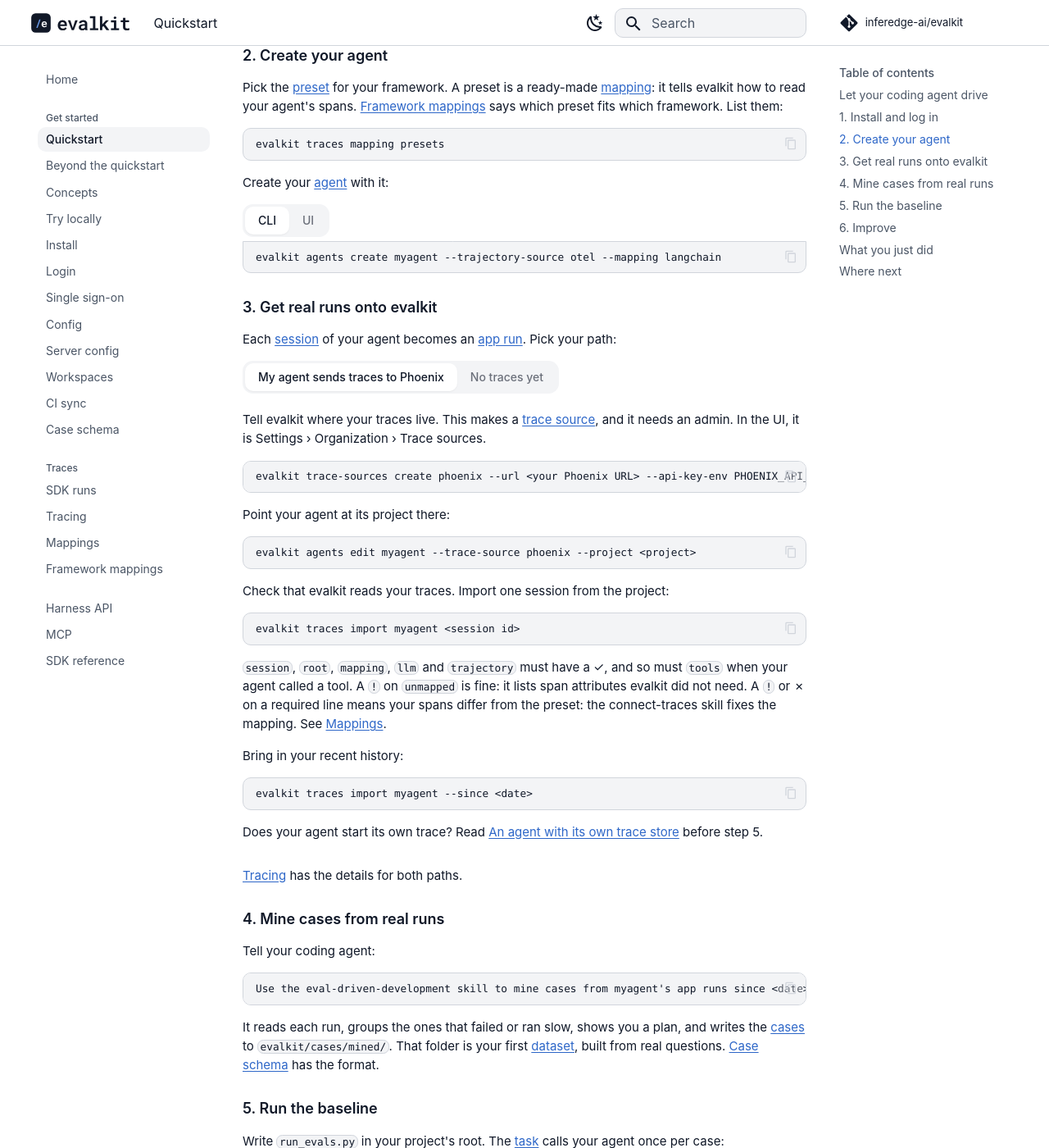
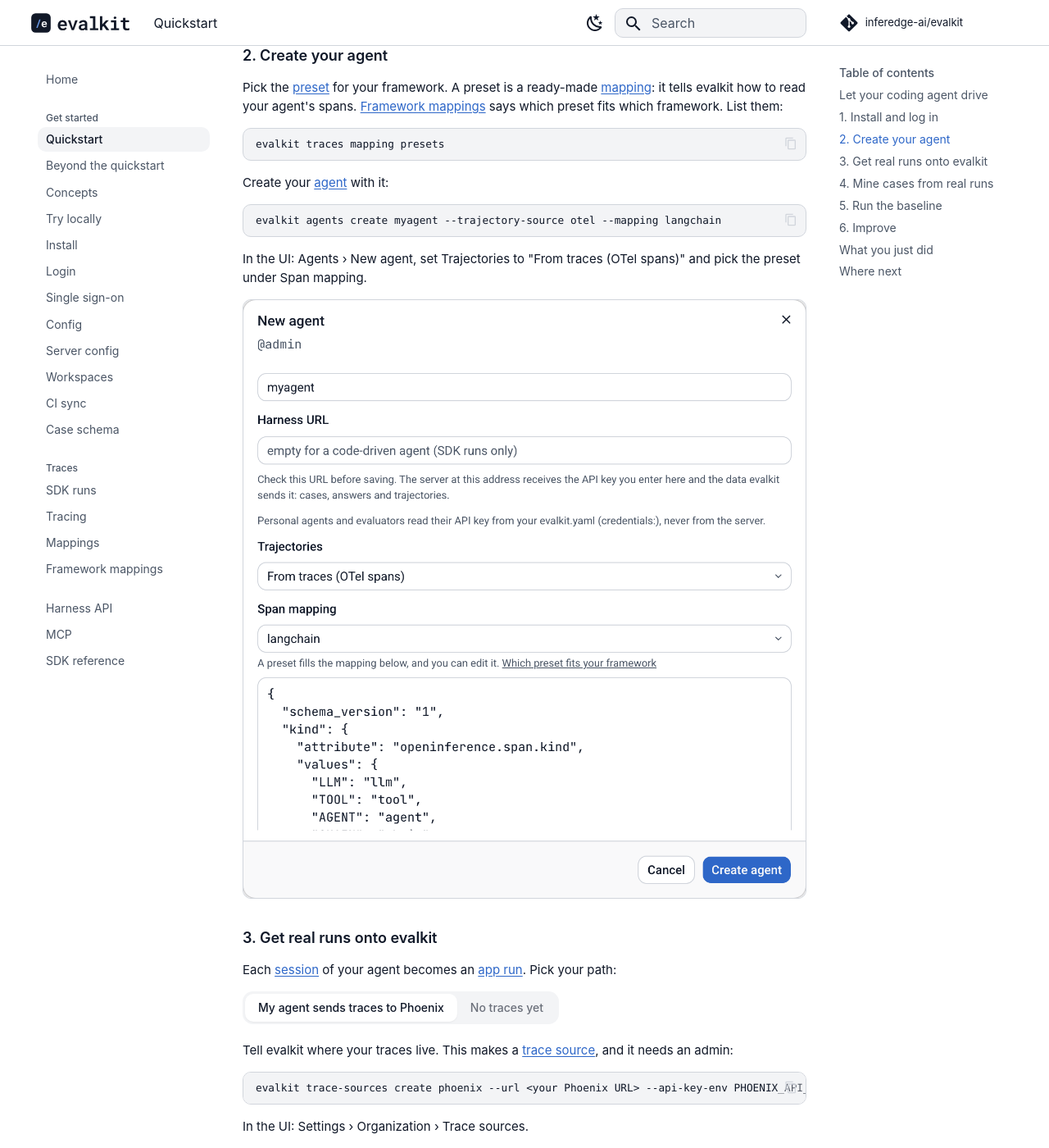
Before and after one commit to inferedge-ai/evalkit, an MkDocs documentation site: the page built from docs/user/quickstart.md, in a window 1280 px wide and 1400 px high, scrolled down 1449 px. Shown: the whole window at 82% size. Built offline with MkDocs 1.6.1 and Material for MkDocs 9.7.7, drawn with Linux system fonts in a browser that asks for light colours; comment, search, counter and statistics services are not loaded; the version menu is left out; some of the changed text lies outside the part shown.

Commit message:
Show the web UI way of each quickstart step with a screenshot
Steps with a UI way get one "In the UI: <menu path>." line and an image
under their CLI block; step 2 drops its CLI/UI tabs for the same form.
Steps 5 and 6 show the experiment and compare pages.

Co-Authored-By: Claude Opus 5.5 (1M context) <noreply@anthropic.com>

````diff
--- a/docs/user/quickstart.md
+++ b/docs/user/quickstart.md
@@ -81,17 +81,13 @@ evalkit traces mapping presets
 
 Create your [agent](concepts.md#agent) with it:
 
-<!-- tabs -->
-#### CLI
-
 ```bash
 evalkit agents create myagent --trajectory-source otel --mapping langchain
 ```
 
-#### UI
+In the UI: Agents › New agent, set Trajectories to "From traces (OTel spans)" and pick the preset under Span mapping.
 
-Open Agents › New agent, set Trajectories to "From traces (OTel spans)" and pick the preset.
-<!-- /tabs -->
+![The New agent dialog with Trajectories set to From traces and the langchain preset picked](images/quickstart-create-agent.png)
 
 ## 3. Get real runs onto evalkit
 
@@ -100,11 +96,15 @@ Each [session](concepts.md#trace-span-session) of your agent becomes an [app run
 <!-- tabs -->
 #### My agent sends traces to Phoenix
 
-Tell evalkit where your traces live. This makes a [trace source](concepts.md#trace-source), and it needs an admin. In the UI, it is Settings › Organization › Trace sources.
+Tell evalkit where your traces live. This makes a [trace source](concepts.md#trace-source), and it needs an admin:
 
 ```bash
 evalkit trace-sources create phoenix --url <your Phoenix URL> --api-key-env PHOENIX_API_KEY
 ```
+
+In the UI: Settings › Organization › Trace sources.
+
+![The Trace sources page with a trace source named phoenix](images/quickstart-trace-source.png)
 
 Point your agent at its project there:
 
@@ -112,11 +112,19 @@ Point your agent at its project there:
 evalkit agents edit myagent --trace-source phoenix --project <project>
 ```
 
+In the UI: Agents › myagent › Edit, then set Trace source and Project.
+
+![The Edit agent dialog with Trace source phoenix and a Project](images/quickstart-agent-trace-source.png)
+
 Check that evalkit reads your traces. Import one session from the project:
 
 ```bash
 evalkit traces import myagent <session id>
 ```
+
+In the UI: Agents › myagent › Import, pick One session and enter its id.
+
+![The Import tab after importing one session, with its span counts, messages and tokens](images/quickstart-import-session.png)
 
 `session`, `root`, `mapping`, `llm` and `trajectory` must have a ✓, and so must `tools` when your agent called a tool. A `!` on `unmapped` is fine: it lists span attributes evalkit did not need. A `!` or ✗ on a required line means your spans differ from the preset: the connect-traces skill fixes the mapping. See [Mappings](mappings.md).
 
@@ -125,6 +133,10 @@ Bring in your recent history:
 ```bash
 evalkit traces import myagent --since <date>
 ```
+
+In the UI: Agents › myagent › Import, pick Time range and set Since.
+
+![The Import tab with a finished range import](images/quickstart-import-history.png)
 
 Does your agent start its own trace? Read [An agent with its own trace store](sdk-runs.md#an-agent-with-its-own-trace-store) before step 5.
 
@@ -177,9 +189,17 @@ Check one session. List the runs, then check one by its id:
 evalkit runs list myagent --source app
 ```
 
+In the UI: Runs, then pick myagent.
+
+![The Runs page listing myagent's app runs](images/quickstart-app-runs.png)
+
 ```bash
 evalkit traces check myagent <session id>
 ```
+
+In the UI: Agents › myagent › Mappings, under Preview over recent sessions.
+
+![The Mappings tab previewing one session: span counts, messages, tokens and the trajectory](images/quickstart-check-session.png)
 
 `session`, `root`, `mapping`, `llm` and `trajectory` must have a ✓, and so must `tools` when your agent called a tool. A `!` on `unmapped` is fine: it lists span attributes evalkit did not need. A `!` or ✗ on a required line means your spans differ from the preset: the connect-traces skill fixes the mapping. See [Mappings](mappings.md).
 <!-- /tabs -->
@@ -230,6 +250,8 @@ evalkit picks up each run's [trajectory](concepts.md#trajectory), scores it, and
 
 Some cases fail. Good: they came from runs that went wrong.
 
+![The experiment page: score cards per bucket and a table of cases, two of them failing](images/quickstart-experiment.png)
+
 ## 6. Improve
 
 Tell your coding agent:
@@ -252,6 +274,10 @@ evalkit summary <new id> --baseline <old id>
 
 You see which cases it fixed, and how response time, cost and tokens moved.
 
+In the UI: open the new experiment and pick the old one under Compare with.
+
+![The Compare page: each bucket's score before and after, and the cases that improved](images/quickstart-compare.png)
+
 ## What you just did
 
 - Set up evalkit in your agent repo.
````
Also changed, not shown: docs/user/images/quickstart-agent-trace-source.png (added), docs/user/images/quickstart-app-runs.png (added), docs/user/images/quickstart-check-session.png (added), docs/user/images/quickstart-compare.png (added), docs/user/images/quickstart-create-agent.png (added), docs/user/images/quickstart-experiment.png (added), docs/user/images/quickstart-import-history.png (added), docs/user/images/quickstart-import-session.png (added), docs/user/images/quickstart-trace-source.png (added).
